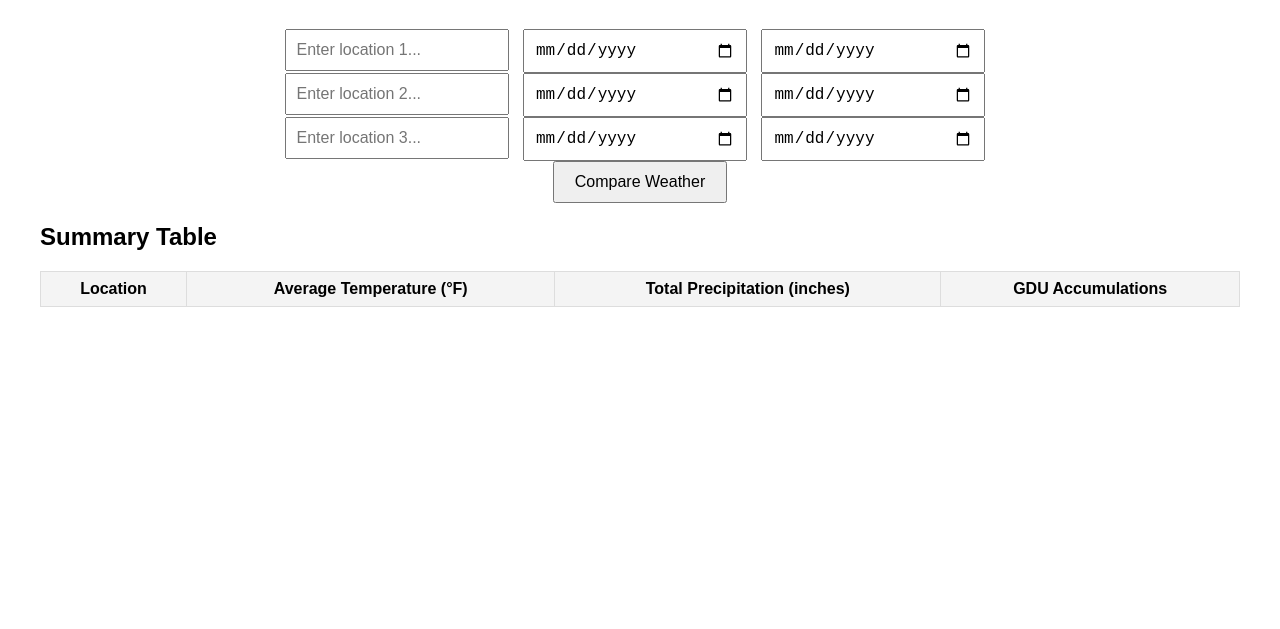
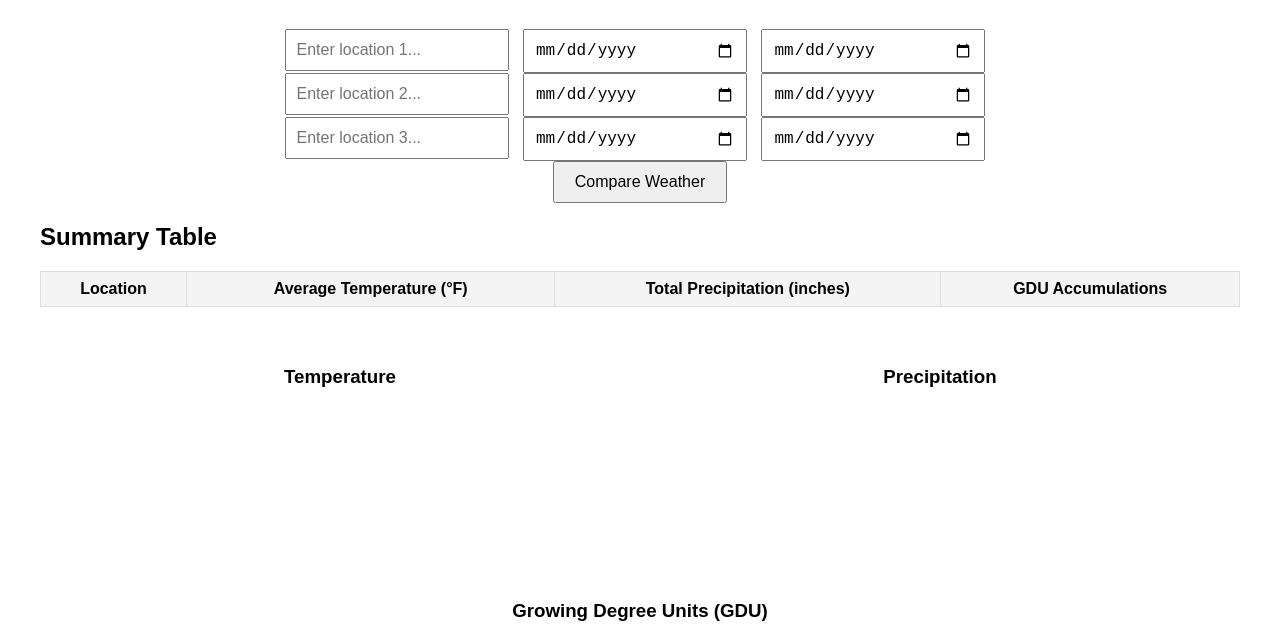
Before and after one commit to zfllr/ccweather, a plain HTML site: page index.htm in a window 1280 px wide. Shown: the part 119-748 px from the top of the page. Drawn offline with nearby package versions, Linux system fonts and the light colour scheme.

Commit message:
Update index.htm
added titles to visualizations

```diff
--- a/index.htm
+++ b/index.htm
@@ -39,6 +39,10 @@
         .chart-box {
             width: 45%;
             margin-bottom: 30px;
+            text-align: center; /* Center-align chart titles */
+        }
+        .chart-box h3 {
+            margin-bottom: 10px; /* Add spacing below titles */
         }
         table {
             width: 100%;
@@ -112,12 +116,15 @@
 
         <div class="chart-container">
             <div class="chart-box">
+                <h3>Temperature</h3>
                 <canvas id="temperatureChart"></canvas>
             </div>
             <div class="chart-box">
+                <h3>Precipitation</h3>
                 <canvas id="precipitationChart"></canvas>
             </div>
             <div class="chart-box">
+                <h3>Growing Degree Units (GDU)</h3>
                 <canvas id="gduChart"></canvas>
             </div>
         </div>
```
